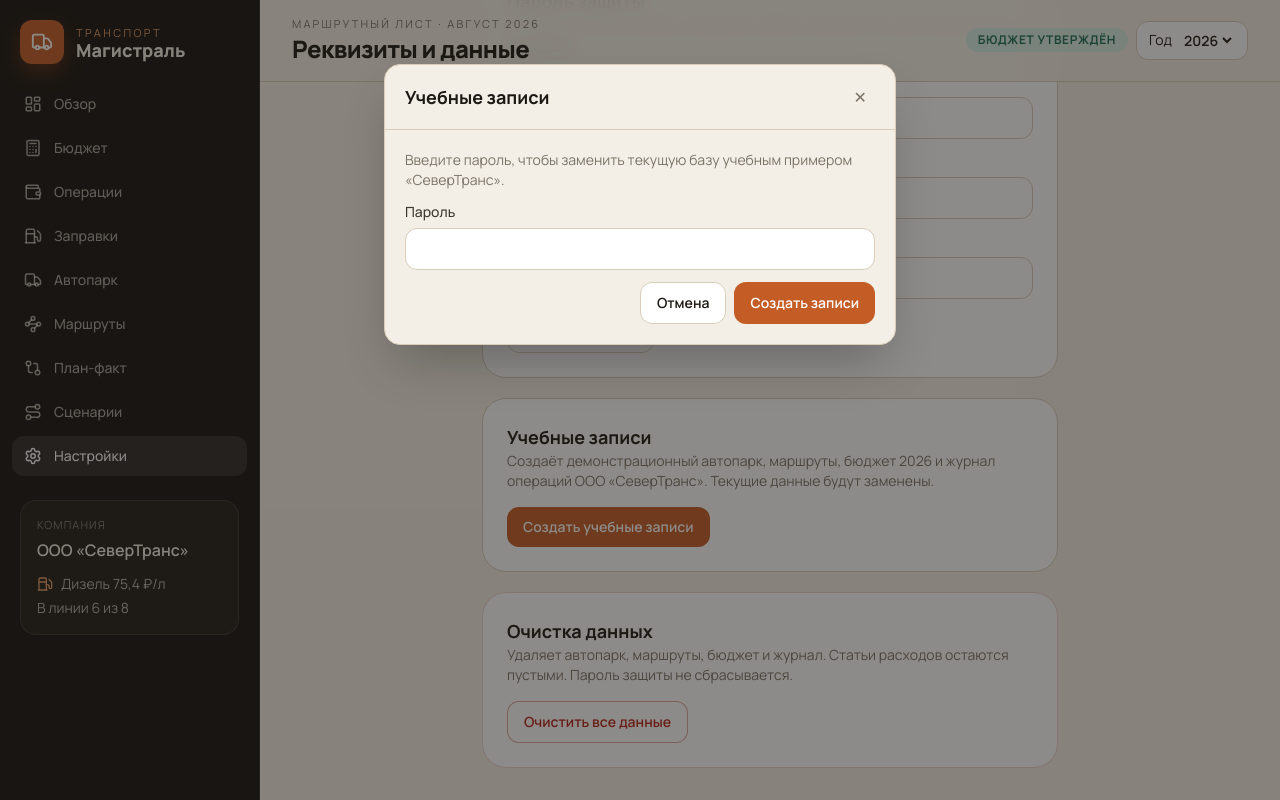
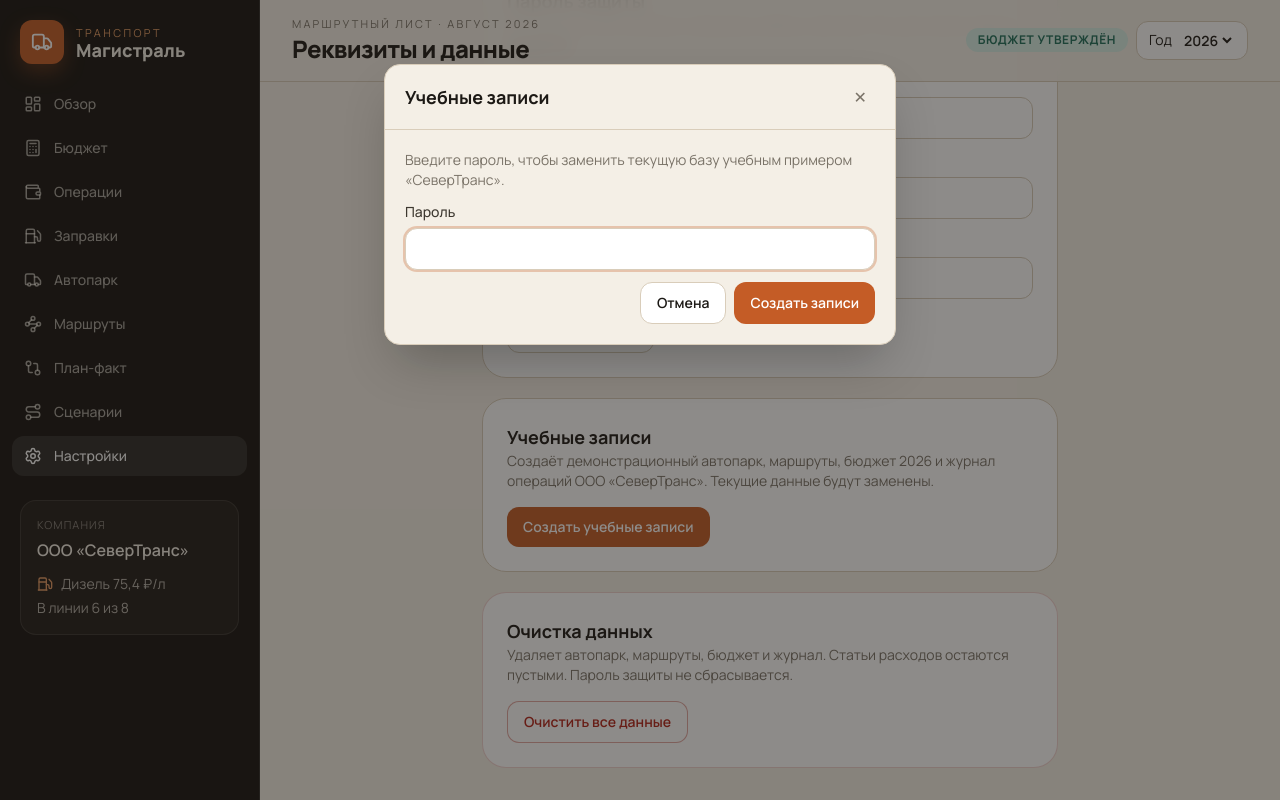
Before and after one commit to SevaGd1978/trans, a React (Vite) app: page /settings in a window 1280 px wide. Both pictures are taken after a click on the button "Создать учебные записи". Built offline with nearby package versions, Linux system fonts and the light colour scheme.

Commit message:
Focus the lock password field when confirming destructive actions
Co-authored-by: sevagd <sevagd@mail.ru>

```diff
--- a/src/components/PasswordModal.tsx
+++ b/src/components/PasswordModal.tsx
@@ -48,6 +48,8 @@ export function PasswordModal({
           <input
             className={inputClass}
             type="password"
+            name="lock-password"
+            autoFocus
             autoComplete="current-password"
             value={value}
             onChange={(e) => {
```
